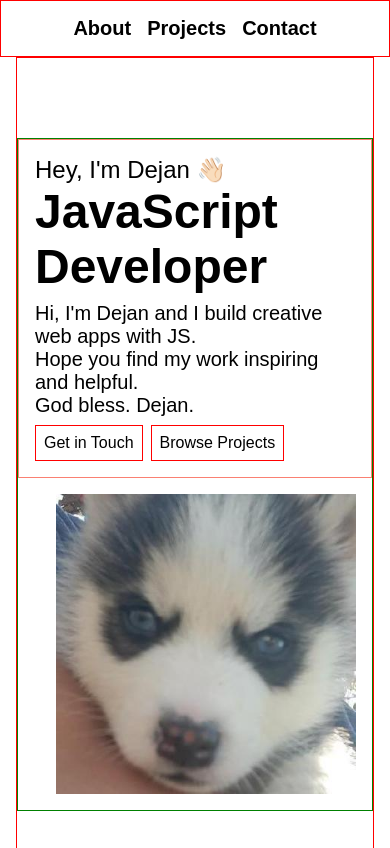
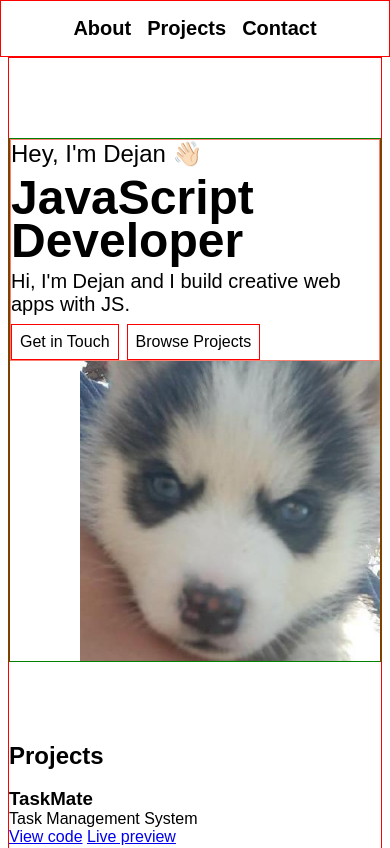
Before and after one commit to dejanpls/portfolio, a website built with webpack: page src/template.html in a window 390 px wide. Shown: the top 848 px of the page. Built offline with nearby package versions, Linux system fonts and the light colour scheme; a web font is replaced by a local one.

Commit message:
feat: implement responsive hero

```diff
--- a/src/styles/main.css
+++ b/src/styles/main.css
@@ -2,7 +2,7 @@
   width: 100%;
   display: flex;
   justify-content: center;
-  padding: 0 1rem;
+  padding: 0 0.5rem;
 }
 
 main {
@@ -22,13 +22,13 @@ header#about {
 .left-column,
 .right-column {
   flex: 1 1 0;
-  padding: 1rem;
 }
 
 .left-column {
   display: flex;
   flex-direction: column;
   justify-content: center;
+  min-width: 300px;
   border: 1px solid salmon;
 }
 
@@ -40,12 +40,14 @@ header#about {
 div.left-column h1 {
   font-size: 24px;
   font-weight: 300;
+  margin-bottom: 8px;
 }
 
 div.left-column h2 {
   font-size: 48px;
   font-weight: 800;
   margin-bottom: 8px;
+  line-height: 0.9;
 }
 
 div.left-column p {
--- a/src/template.html
+++ b/src/template.html
@@ -44,11 +44,7 @@
               <h1>Hey, I'm Dejan 👋🏻</h1>
               <h2>JavaScript Developer</h2>
               <div class="introduction">
-                <p>
-                  Hi, I'm Dejan and I build creative web apps with JS.
-                  <br />Hope you find my work inspiring and helpful.
-                </p>
-                <p>God bless. Dejan.</p>
+                <p>Hi, I'm Dejan and I build creative web apps with JS.</p>
               </div>
 
               <div class="cta">
```
